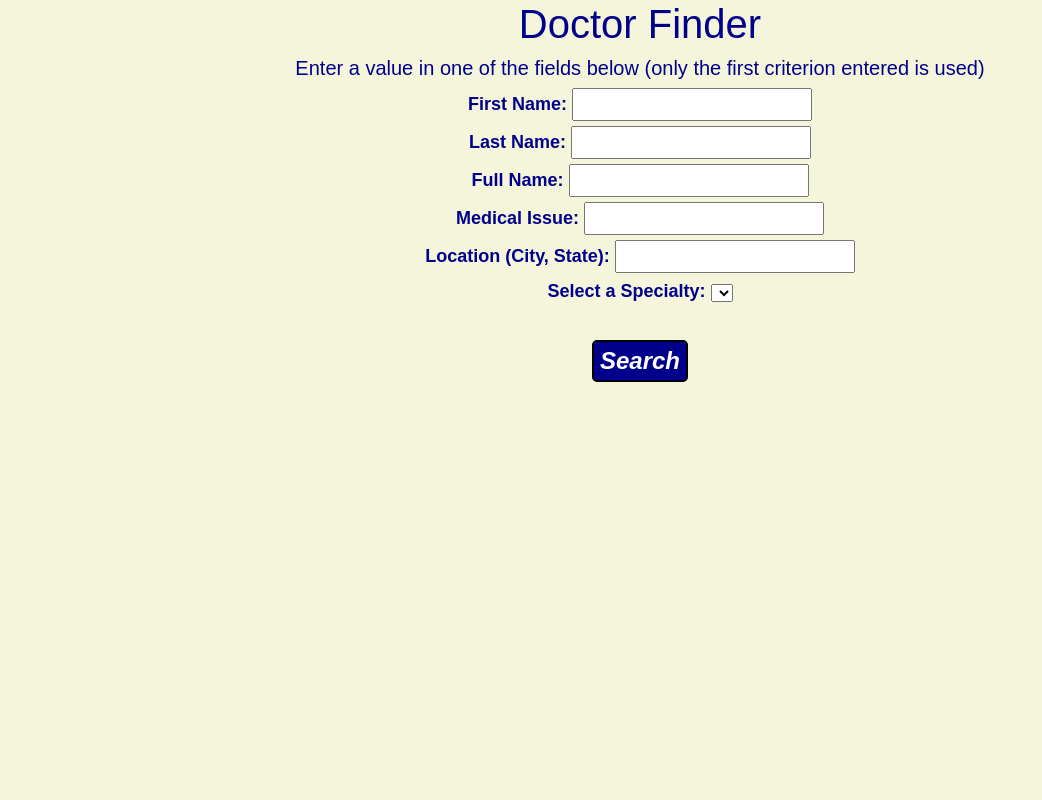
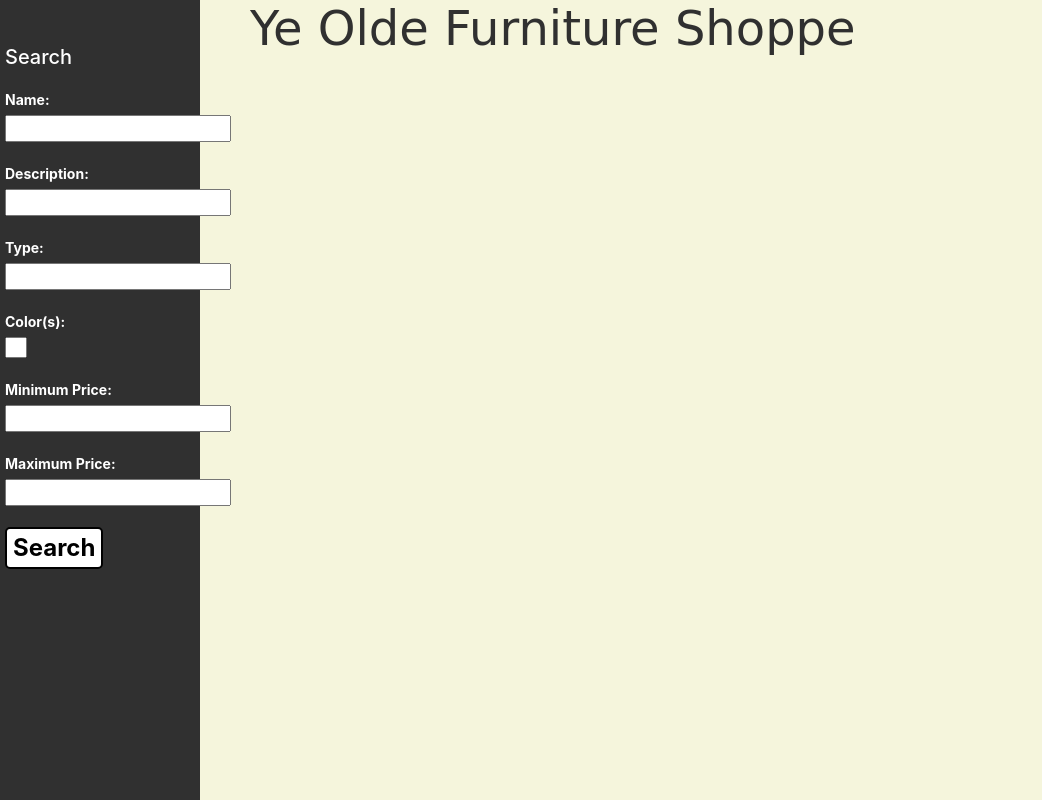
Before and after one commit to MarkStrickland562/FurnitureStore, a website built with webpack: page src/index.html in a window 1280 px wide. Shown: the whole page, without its empty margins (0-1042 px from the left). Built offline with nearby package versions, Linux system fonts and the light colour scheme; no server answers.

Commit message:
Add styling

```diff
--- a/src/index.html
+++ b/src/index.html
@@ -2,28 +2,34 @@
 <html>
   <head>
     <title>Furniture Store</title>
+    <link rel="stylesheet" href="https://maxcdn.bootstrapcdn.com/bootstrap/3.3.7/css/bootstrap.min.css">
   </head>
   <body>
-    <div class="container">
-      <h1>Doctor Finder</h1>
-      <h5>Enter a value in one of the fields below (only the first criterion entered is used)</h5>
+    <div class="wrapper">
+      <nav id="sidebar">
+        <br><br><br>
+        <h2>Search</h2>
+        <br>
         <form id="search-form">
-        <label for="searchFirstName">First Name:</label>
-        <input type="text" id="searchFirstName"><br>
-        <label for="searchLastName">Last Name:</label>
-        <input type="text" id="searchLastName"><br>
-        <label for="searchFullName">Full Name:</label>
-        <input type="text" id="searchFullName"><br>
-        <label for="searchIssue">Medical Issue:</label>
-        <input type="text" id="searchIssue"><br>
-        <label for="searchLocation">Location (City, State):</label>
-        <input type="text" id="searchLocation"><br>
-        <label for="searchSpecialty">Select a Specialty:</label>
-        <select id="searchSpecialty" name="searchSpecialty" type="text" value="">
-        </select><br><br>
+          <label for="searchName">Name:</label><br>
+          <input type="text" id="searchName"><br><br>
+          <label for="searchDescription">Description:</label><br>
+          <input type="text" id="searchDescription"><br><br>
+          <label for="searchType">Type:</label><br>
+          <input type="text" id="searchType"><br><br>
+          <label for="searchColor">Color(s):</label><br>
+          <select id="searchColor" name="searchColor" type="text" value="">
+          </select>
+          <br><br>
+          <label for="searchPriceMin">Minimum Price:</label><br>
+          <input type="number" id="searchPriceMin"><br><br>
+          <label for="searchPriceMax">Maximum Price:</label><br>
+          <input type="number" id="searchPriceMax"><br><br>
           <button class="btn-submit" type="submit">Search</button>
         </form>
-      <br>
+      </nav>
+      <div id="result-section">
+        <h1>Ye Olde Furniture Shoppe</h1>
         <div id="searching">
           <p>Searching...</p>
         </div>
@@ -32,13 +38,14 @@
         </div>
         <div id="error">
         </div>
-      <div id="doctor-info">
-        <p>Count: <span id="doctorCount"></span></p>
+        <div id="results">
+          <p>Count: <span id="resultCount"></span></p>
         </div>
         <div id="table-data">
           <table id="table-rows">
           </table>
         </div>
       </div>
+    </div>
   </body>
 </html>
--- a/src/main.js
+++ b/src/main.js
@@ -4,24 +4,15 @@ import './styles.css';
 import $ from 'jquery';
 import FurnitureStoreSearch from './../src/furniture-store-search.js';
 
-// let clearSearch = function() {
-//   $("#searchFirstName").val('');
-//   $("#searchLastName").val('');
-//   $("#searchFullName").val('');
-//   $("#searchIssue").val('');
-//   $("#searchLocation").val('');
-//   $("#searchSpecialty").val('Any Specialty');
-// }
-//
-// let formatPhone = function(phoneNumber) {
-//   if (phoneNumber.length === 10) {
-//     return '(' + phoneNumber.substring(0,3) + ') ' + phoneNumber.substring(3,6) + '-' + phoneNumber.substring(6,10);
-//   }
-//   else {
-//     return phoneNumber;
-//   }
-// }
-//
+let clearSearch = function() {
+  $("#searchName").val('');
+  $("#searchDescription").val('');
+  $("#searchType").val('');
+  $("#searchColor").val('');
+  $("#searchPriceMin").val('');
+  $("#searchPriceMax").val('');
+}
+
 // let validateSearchCriteria = function() {
 //   let searchString = "";
 //   if ($('#searchFirstName').val() != "") {
@@ -42,7 +33,7 @@ import FurnitureStoreSearch from './../src/furniture-store-search.js';
 //   return searchString;
 // }
 
-let getFurnitureData = function() {
+let getFurnitureData = function(searchString) {
 
   // let tableText = "";
   // let phone = "";
@@ -54,66 +45,57 @@ let getFurnitureData = function() {
   let promise = furnitureStoreSearch.getData();
   promise.then(function(response) {
     let body = JSON.parse(response);
-console.log('Here');
-console.log(body);
+
+    if (searchString === "Initialize") {
+      let colorArr = [];
+      let typeArr = [];
+      let priceMax = 0;
+
+      body.body.data.forEach(function(furniture) {
+        furniture.colors.forEach(function(color) {
+          if (!colorArr.includes(color.toLowerCase())) {
+            colorArr.push(color.toLowerCase());
+          }
+        });
+        if (!typeArr.includes(furniture.type.toLowerCase())) {
+          typeArr.push(furniture.type.toLowerCase());
+        }
+        if (furniture.cost > priceMax) {
+          priceMax = furniture.cost;
+        }
+      });
+
+console.log(colorArr);
+console.log(typeArr);
+console.log(priceMax);
+    } else {
+
 //     table = $('#table-data');
 //     tableText = '<table id="table-rows"><thead class="table-header"><tr><th>Photo</th><th>First Name</th><th>Last Name</th><th>Phone Number(s)</th><th>Website</th><th>Accepting Patients?</th></tr></thead>';
-//     body.data.forEach(function(doctor) {
+//     body.body.data.forEach(function(furniture) {
 //       tableText += '<tr>';
-//       if (doctor.profile.image_url != undefined) {
-//         if (doctor.profile.image_url.includes('general_doctor_male.png') ||
-//             doctor.profile.image_url.includes('general_doctor_female.png')) {
-//           tableText += '<td>No image available</td>';
-//         }
-//         else {
-//         tableText += '<td><img src="' + doctor.profile.image_url + '"></td>';
-//         }
-//       }
-//       else {
-//         tableText += '<td>No image available</td>';
-//       }
-//       tableText += '<td>' + doctor.profile.first_name + '</td>' +
-//                    '<td>' + doctor.profile.last_name + '</td>';
-//       phone = '<td>';
-//       website = '<td>';
-//       accepting = '<td>';
+//       tableText += '<td><img src="' + furniture.image_url + '"></td>';
+//       tableText += '<td>' + furniture.name + '</td>' +
+//                    '<td>' + furniture.description + '</td>' +
+//                    '<td>' + furniture.type + '</td>' +
+//                    '<td>' + furniture.colors + '</td>' +
+//                    '<td>' + furniture.cost + '</td>';
+
 //       doctor.practices.forEach(function(practice) {
 //         practice.phones.forEach(function(thephone) {
 //           phone += formatPhone(thephone.number) + '<br>';
 //         });
-//         if (practice.website != undefined) {
-//           website += '<a href="' + practice.website + '">' + practice.website + '</a>';
-//         }
-//       });
-//       if (doctor.practices[0] != undefined && doctor.practices[0].accepts_new_patients != undefined) {
-//         if (doctor.practices[0].accepts_new_patients === true) {
-//           accepting += 'Yes';
-//         } else {
-//           accepting += 'No';
-//         }
-//       } else {
-//         accepting += 'No';
-//       }
-//       phone += '</td>';
-//       website += '</td>';
-//       accepting += '</td>';
-//       tableText += phone;
-//       tableText += website;
-//       tableText += accepting;
+
 //       tableText += '</tr>';
 //     });
 //     table.append(tableText);
 //     tableText += '</table>';
-//     let doctorsCount = body.data.length;
-//     if (doctorsCount > 0) {
-//       if (doctorsCount === 100) {
-//         $("#doctorCount").text(doctorsCount + " (Note: Results are limited to 100)");
-//       }
-//       else {
-//         $("#doctorCount").text(doctorsCount);
-//       }
+//     let furnitureCount = body.body.data.length;
+//     if (furnitureCount > 0) {
+//       $("#furnitureCount").text(furnitureCount);
+//     }
 //       $("#searching").hide();
-//       $("#doctor-info").show();
+//       $("#furniture-info").show();
 //       $("#table-data").show();
 //     } else {
 //       $("#searching").hide();
@@ -126,30 +108,21 @@ console.log(body);
 //   });
 // }
 //
-// let getSpecialties = function() {
-//   let specialtyText = '<option value="Any Specialty">Any Specialty</option>';
-//   let specialties = new DoctorLookup();
-//   let promise = specialties.getSpecialties();
-//   promise.then(function(response) {
-//     let body = JSON.parse(response);
-//     body.data.forEach(function(specialty) {
-//       specialtyText += '<option value="' + specialty.name + '">' + specialty.name + '</option>';
-//     });
-//     $("#searchSpecialty").append(specialtyText);
-   });
+    }
+  });
 }
 
 $(document).ready(function() {
+  getFurnitureData("Initialize");
   $("#search-form").submit(function(event){
     event.preventDefault();
 
-    // $("#table-rows").remove();
-    // $("#doctor-info").hide();
-    // $("#searching").show();
-    // $("#nodata").hide();
+    $("#table-rows").remove();
+    $("#results").hide();
+    $("#searching").show();
+    $("#nodata").hide();
 
-    // let searchString = validateSearchCriteria();
-    // clearSearch();
     getFurnitureData();
+    clearSearch();
   });
 });
--- a/src/styles.css
+++ b/src/styles.css
@@ -1,5 +1,24 @@
 body {
   background-color: beige;
+}
+
+.wrapper {
+    display: flex;
+    align-items: stretch;
+    width: 100%;
+}
+
+#sidebar {
+    width: 200px;
+    position: fixed;
+    top: 0;
+    left: 0;
+    padding-left: 5px;
+    height: 100vh;
+    z-index: 999;
+    background: #303030;
+    color: white;
+    transition: all 0.3s;
 }
 
 .container {
@@ -11,13 +30,16 @@ body {
 }
 
 #search-form {
-  font-size: 18px;
-  color: darkblue;
+  font-size: 14px;
+  color: white;
   border-color: darkblue;
 }
 
-h1, h5 {
-  color: darkblue;
+h1 {
+  color: #303030;
+  font-family: "Apple Chancery", cursive;
+  font-size: 48px;
+  text-align: center;
 }
 
 #searching {
@@ -36,7 +58,12 @@ h1, h5 {
   color: red;
 }
 
-#doctor-info {
+#result-section {
+  padding-left: 250px;
+  color: darkblue;
+}
+
+#results {
   display: none;
   color: darkblue;
 }
@@ -57,11 +84,10 @@ h1, h5 {
 .btn-submit {
   border: 2px solid black;
   border-radius: 5px;
-  background-color: darkblue;
-  color: white;
+  background-color: white;
+  color: black;
   font-weight: bold;
   font-size: 24px;
-  font-style: italic;
 }
 
 table {
```
Lines whose indentation alone changed are shown as unchanged.
